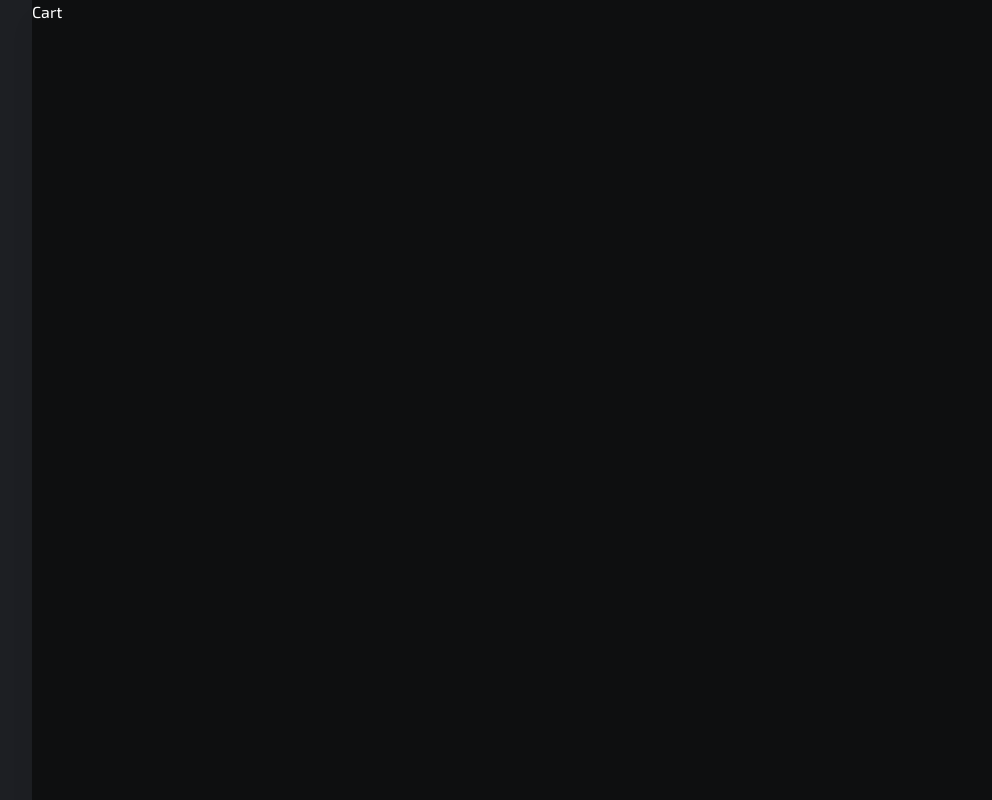
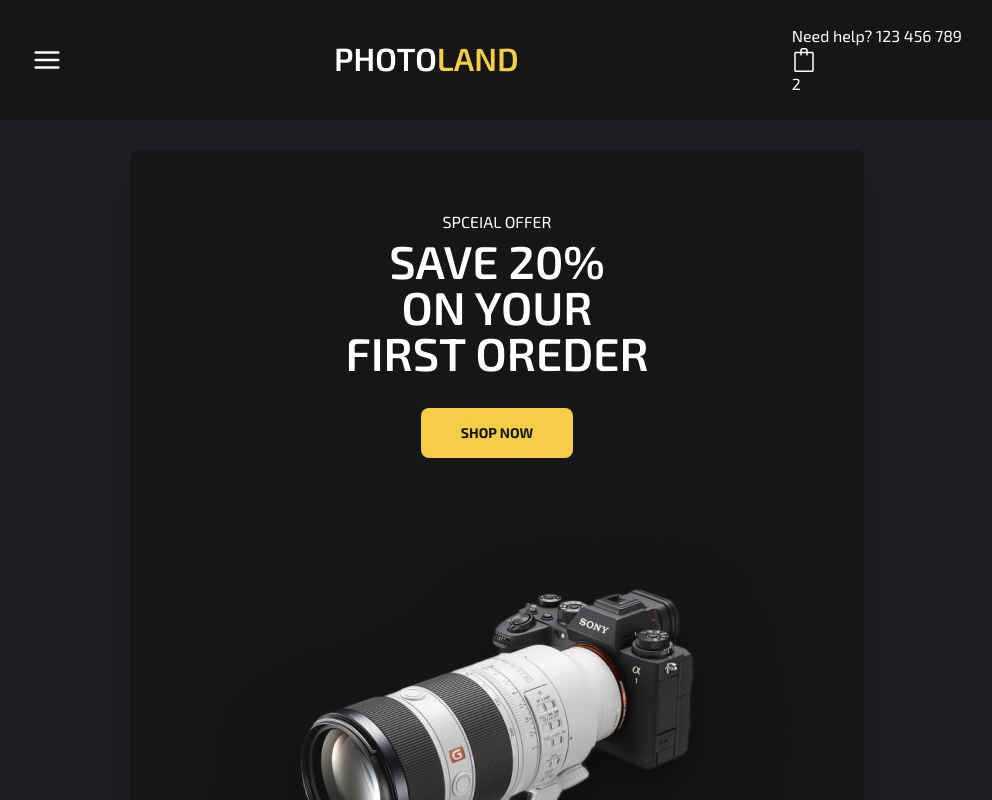
Before and after one commit to Atlon1/fotoSite, a React (Create React App) app: page / in a window 1280 px wide. Shown: the top 800 px of the page, without its empty margins (143-1135 px from the left). Built offline with nearby package versions, Linux system fonts and the light colour scheme; no server answers.

Commit message:
Cart context prepere

```diff
--- a/src/components/CategoryNavMobile.tsx
+++ b/src/components/CategoryNavMobile.tsx
@@ -1,8 +1,19 @@
-import React from 'react';
+import React, {FC} from 'react';
 
-const CategoryNavMobile = () => {
+import {FiX} from "react-icons/fi"
+
+interface CategoryProps {
+    setCatNavMobile: any
+}
+
+const CategoryNavMobile : FC<CategoryProps> = ({setCatNavMobile}) => {
     return (
-        <div>
+        <div className='w-full h-full bg-primary p-8'>
+            <div
+                onClick={()=> setCatNavMobile(false)}
+                className='flex justify-end mb-8 cursor-pointer'>
+                <FiX className='text-3xl'/>
+            </div>
             CategoryNavMobile
         </div>
     );
--- a/src/components/Header.tsx
+++ b/src/components/Header.tsx
@@ -1,4 +1,4 @@
-import React, {useContext} from 'react';
+import React, {useContext, useState} from 'react';
 
 import Logo from '../img/logo.png';
 
@@ -15,16 +15,19 @@ import {CartContext} from "../context/CartContext";
 
 
 const Header = () => {
-    useContext(CartContext)
+   const {isOpen, setIsOpen} = useContext<any>(CartContext)
+    const [catNavMobile, setCatNavMobile] = useState(false)
     return (
-        <header>
+        <header className='bg-primary py-6 fixed w-full top-0 z-40 lg:relative xl:mb-[30px]'>
             <div className='container mx-auto'>
-                <div>
-                    <div>
+                <div className='flex flex-row gap-4 lg:items-center justify-between mb-4 lg:mb-0'>
+                    <div
+                        onClick={()=> setCatNavMobile(true)}
+                        className='text-3xl xl:hi cursor-pointer'>
                         <FiMenu/>
                     </div>
-                    <div>
-                        <CategoryNavMobile/>
+                    <div className={`${catNavMobile ? "left-0" : "-left-full"} fixed top-0 bottom-0 z-30 w-full h-screen transition-all duration-200`}>
+                        <CategoryNavMobile setCatNavMobile={setCatNavMobile}/>
                     </div>
                     <Link to={'/'}>
                         <img src={Logo} alt='Logo'/>
@@ -34,11 +37,12 @@ const Header = () => {
                     </div>
                     <div>
                         <div>Need help? 123 456 789</div>
-                        <div className='relative cursor-pointer'>
+                        <div onClick={()=>(setIsOpen(!isOpen))}
+                             className='relative cursor-pointer'>
                             <SlBag className='text-2xl'/>
                             <div>2</div>
                         </div>
-                        <div className='bg-[#0e0f10] shadow-xl fixed top-0 bottom-0 w-full z-10 md:mx-w-[500px] transition-all duration-300'>
+                        <div className={`${isOpen ? "right-0" : "-right-full"} bg-[#0e0f10] shadow-xl fixed top-0 bottom-0 w-full z-10 md:max-w-[500px] transition-all duration-300`}>
                             <Cart/>
                         </div>
                     </div>
```
